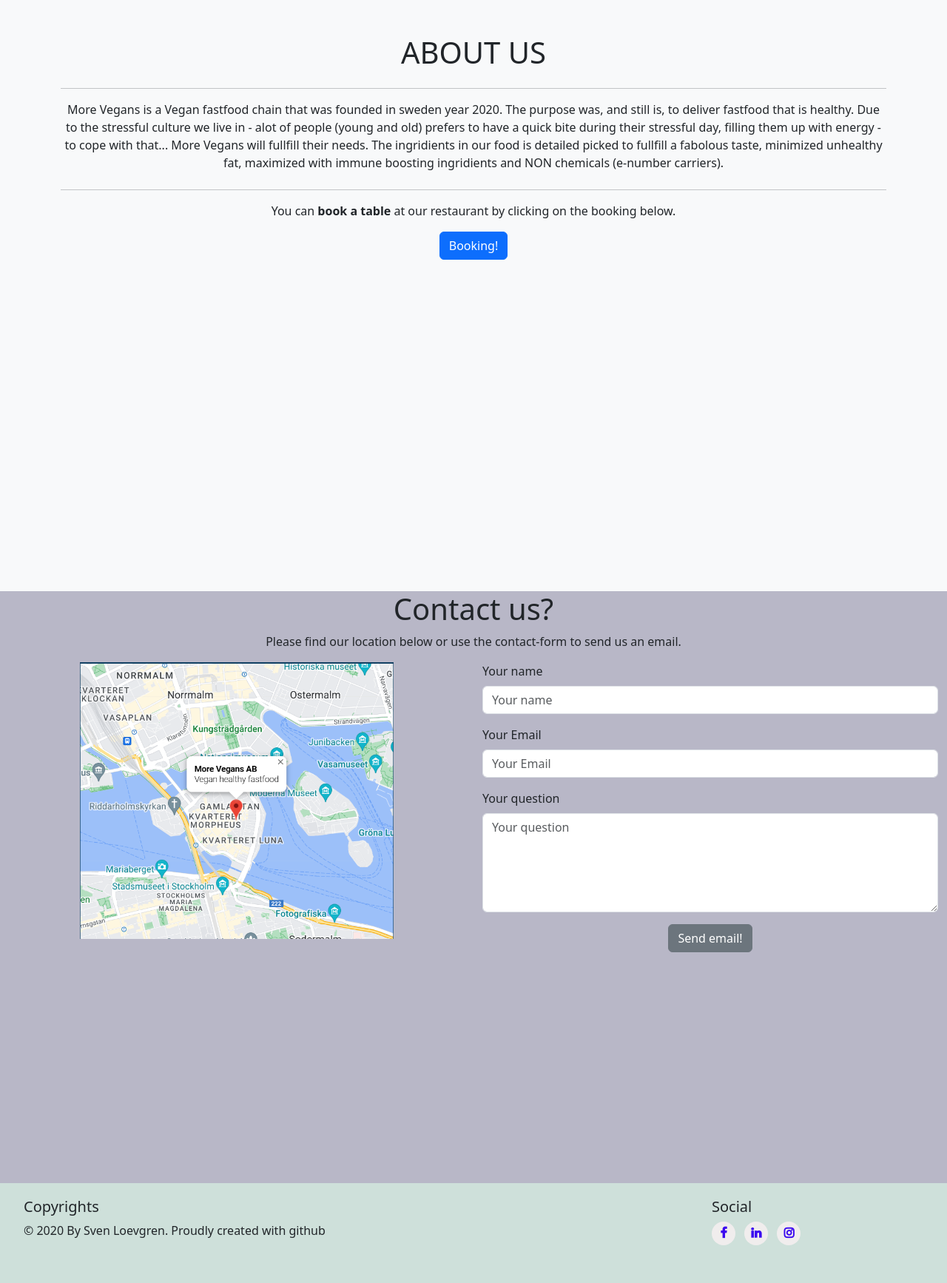
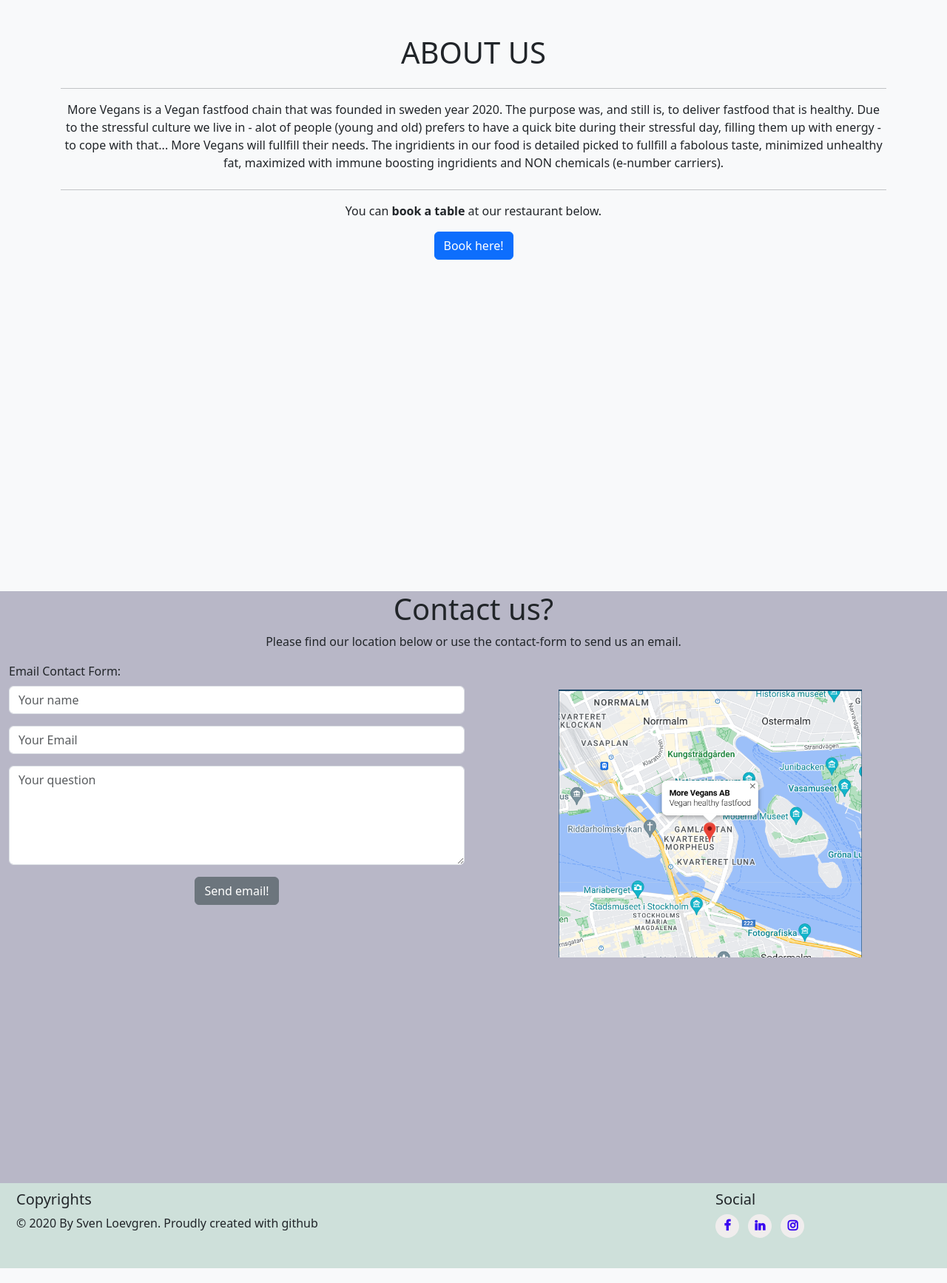
Before and after one commit to SvenLoevgren/fullstack-portfolio4, a Django app: page / in a window 1280 px wide. Shown: the part 801-2535 px from the top of the page at 74% size. Run offline with Django 3.2, Linux system fonts and the light colour scheme; some libraries are stand-ins or nearby versions.

Commit message:
from style added in thml file

```diff
--- a/static/css/main.css
+++ b/static/css/main.css
@@ -46,7 +46,7 @@
 }
 
 #footer-details {
-    padding: 20px;
+    padding: 10px;
     background-color: rgb(206, 224, 218);
 }
 
--- a/templates/fastfood/fastfood_home.html
+++ b/templates/fastfood/fastfood_home.html
@@ -20,8 +20,17 @@
     height: auto;
     object-fit: contain;
     max-height: 66%;
+    padding-top: 6%;
   }
 
+  #footer-details {
+      background-color: rgb(206, 224, 218);
+      max-height: 16%
+}
+
+.test {
+  max-height: 88%;;
+}
   </style>
   <nav class="navbar navbar-expand-lg bg-body-tertiary fixed-top">
     <div class="container-fluid">
@@ -60,8 +69,8 @@
             The ingridients in our food is detailed picked to fullfill a fabolous taste,
              minimized unhealthy fat, maximized with immune boosting ingridients and
               NON chemicals (e-number carriers). <hr> You can <strong>book a table</strong> at our restaurant
-              by clicking on the booking below.</p>
-      <button class="btn btn-primary">Booking!</button>
+              below.</p>
+      <button class="btn btn-primary">Book here!</button>
     </div>
   </section>
  <!-- <section id="section3" class="container-fluid">
@@ -93,24 +102,24 @@
         </div>
       </div>
       <div class="col-md-6">
-        <img src="{% static 'img/MAP.png' %}" alt="Map to find our restaurant" class="d-block mx-auto mb-4">
-      </div>
-      <div class="col-md-6">
         <form onsubmit="return sendMail(this);">
           <div class="mb-3">
-            <label for="fullname" class="form-label">Your name</label>
+            <label for="fullname" class="form-label">Email Contact Form:</label>
             <input type="text" name="name" class="form-control" id="fullname" placeholder="Your name" required>
           </div>
           <div class="mb-3">
-            <label for="emailaddress" class="form-label">Your Email</label>
+            <!-- <label for="emailaddress" class="form-label">Your Email</label> -->
             <input type="text" name="emailaddress" class="form-control" id="emailaddress" placeholder="Your Email" required>
           </div>
           <div class="mb-3">
-            <label for="projectsummary" class="form-label">Your question</label>
+            <!-- <label for="projectsummary" class="form-label">Your question</label> -->
             <textarea rows="5" name="projectsummary" class="form-control" id="projectsummary" placeholder="Your question" required></textarea>
           </div>
           <button type="submit" class="btn btn-secondary d-block mx-auto">Send email!</button>
         </form>
+      </div>
+      <div class="col-md-6">
+        <img src="{% static 'img/MAP.png' %}" alt="Map to find our restaurant" class="d-block mx-auto mb-4">
       </div>
     </div>
   </section>
```
